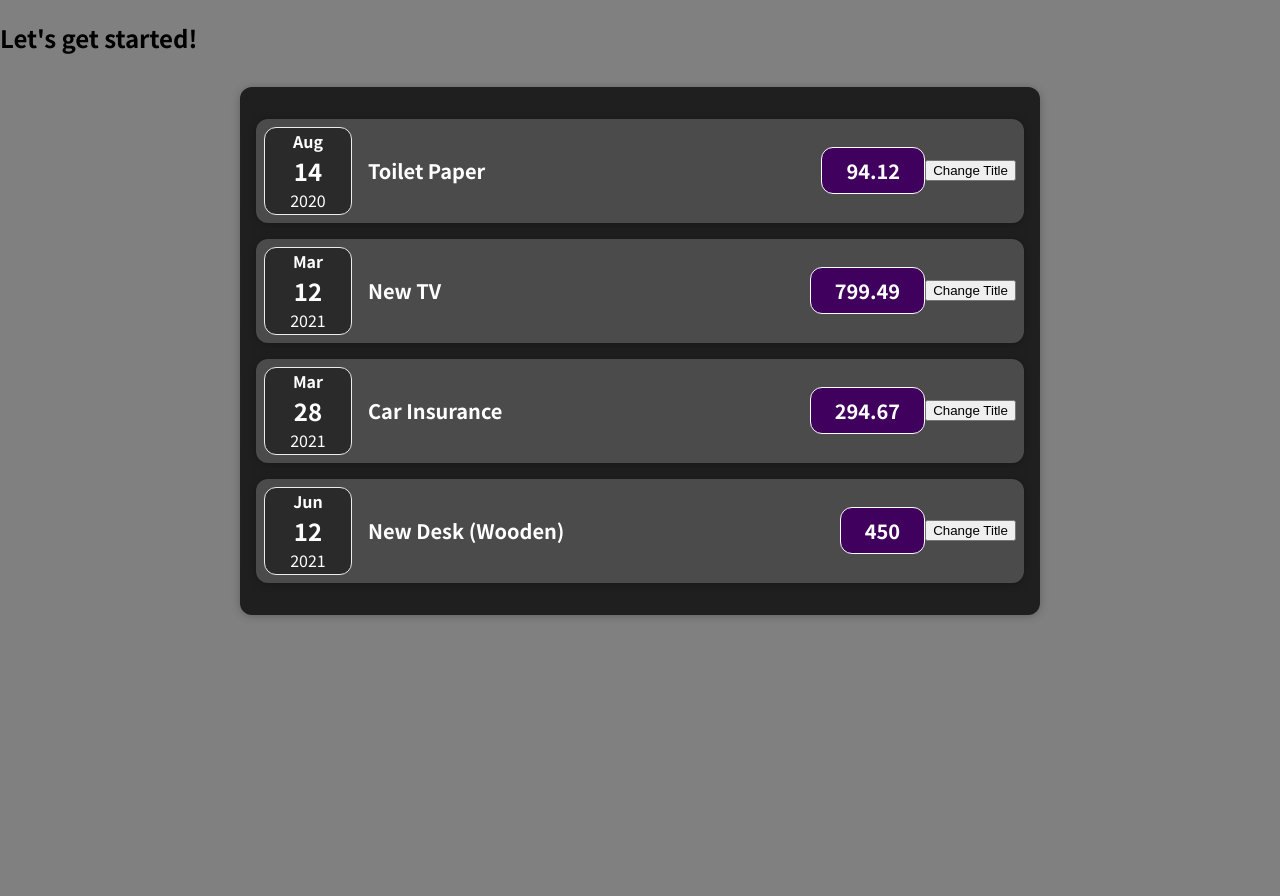
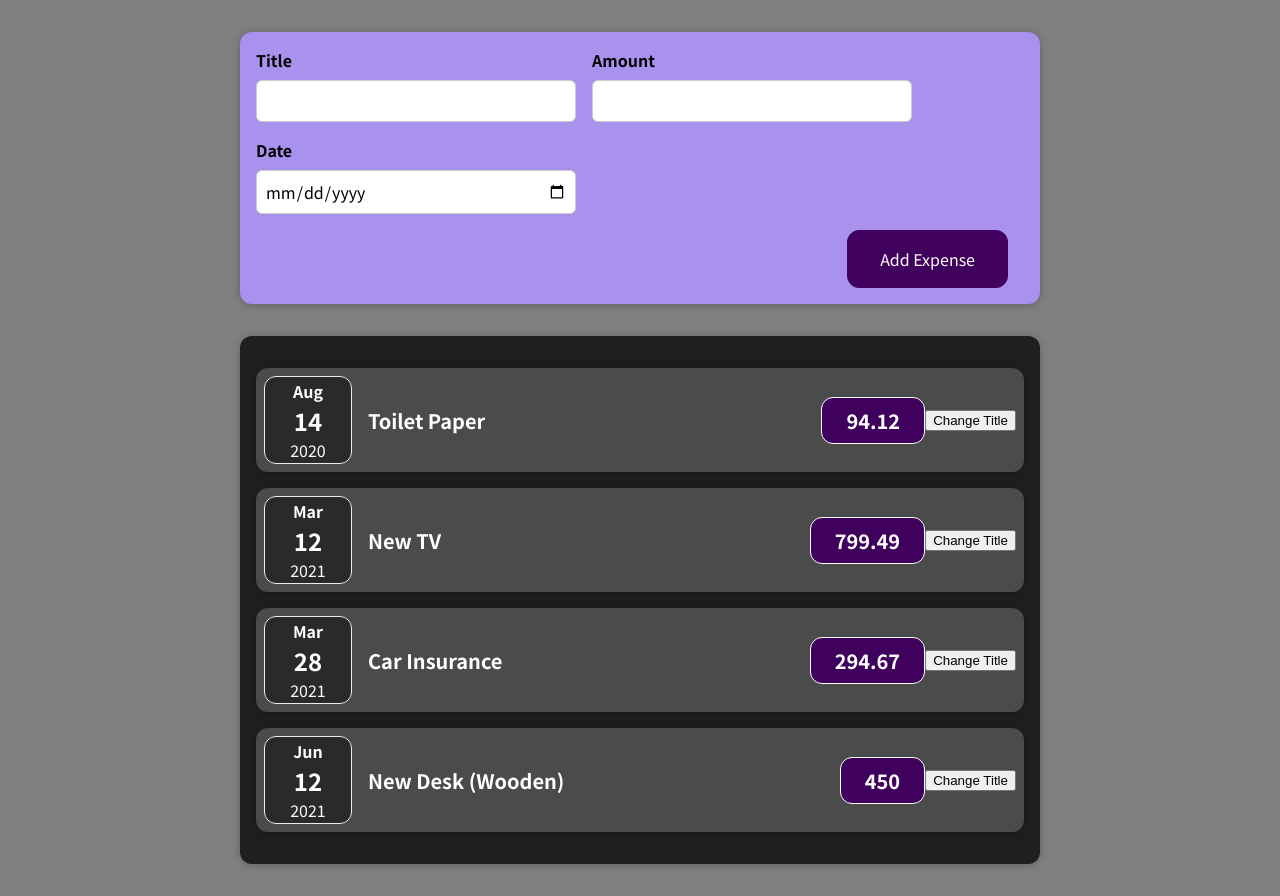
Before and after one commit to eelac/react-project, a React (Create React App) app: page / in a window 1280 px wide. Before the commit the page ends 800 px from the top, so only its background shows below. Built offline with nearby package versions, Linux system fonts and the light colour scheme.

Commit message:
Created expense form with styling

```diff
--- a/src/App.js
+++ b/src/App.js
@@ -1,4 +1,5 @@
 import Expenses from "./components/Expenses/Expenses";
+import NewExpense from "./components/NewExpense/NewExpense";
 
 const App = () => {
   const expenses = [
@@ -25,7 +26,7 @@ const App = () => {
 
   return (
     <div>
-      <h2>Let's get started!</h2>
+      <NewExpense />
       <Expenses expenses={expenses}/>
     </div>
   );
--- a/src/components/NewExpense/ExpenseForm.js
+++ b/src/components/NewExpense/ExpenseForm.js
@@ -8,6 +8,17 @@ const ExpenseForm = () => {
           <label>Title</label>
           <input type="text" />
         </div>
+        <div className="new-expense__control">
+          <label>Amount</label>
+          <input type="number" min="0.01" step="0.01" />
+        </div>
+        <div className="new-expense__control">
+          <label>Date</label>
+          <input type="date" />
+        </div>
+      </div>
+      <div className="new-expense__actions">
+        <button type="submit">Add Expense</button>
       </div>
     </form>
   );
--- a/src/components/NewExpense/NewExpense.js
+++ b/src/components/NewExpense/NewExpense.js
@@ -1,8 +1,12 @@
 import "./NewExpense.css";
+import ExpenseForm from "./ExpenseForm";
 
 const NewExpense = () => {
-    return <div className="new-expense">
+  return (
+    <div className="new-expense">
+      <ExpenseForm />
     </div>
+  );
 };
 
 export default NewExpense;
```
